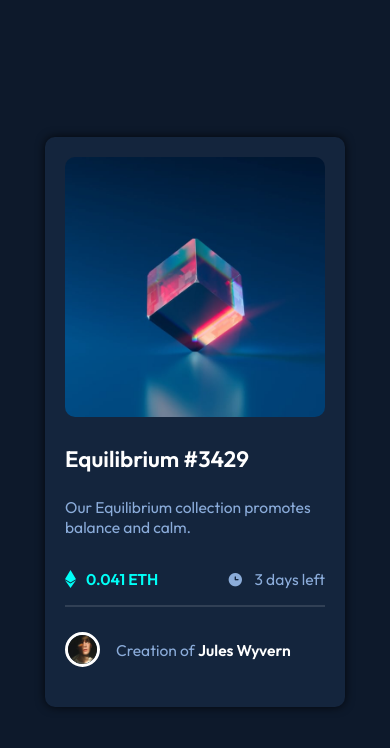
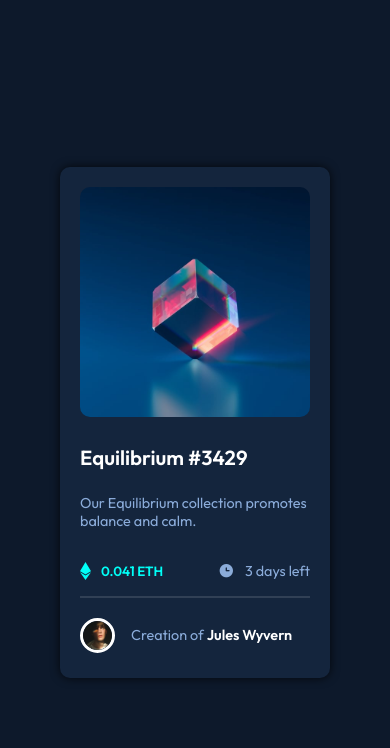
Before and after one commit to rebeccaaaaaaaaaaa/frontendmentor-nftcard, a React (Create React App) app: page / in a window 390 px wide. Shown: the top 748 px of the page. Built offline with nearby package versions, Linux system fonts and the light colour scheme.

Commit message:
aplicando responsividade

```diff
--- a/src/App.js
+++ b/src/App.js
@@ -30,6 +30,12 @@ export const Card = styled.div`
   padding: 20px;
   max-width: 300px;
   min-width: 300px;
+
+  @media (max-width: 600px) {
+    max-width: 270px;
+    min-width: 250px;
+
+  }
 `
 
 export const TitleLinkArea = styled.div`
@@ -43,6 +49,11 @@ export const TitleLink = styled.a`
   transition: all 0.5s;
   text-decoration: none;
   font-weight: bold;
+
+  @media (max-width: 600px) {
+    font-size: 20.4px;
+
+  }
 
   &:hover {
     color: hsl(178, 100%, 50%);
@@ -89,6 +100,10 @@ export const Image = styled.img`
 export const Description = styled.p`
     color: hsl(215,51%,70%);
     font-size: 15.6px;
+
+    @media (max-width: 600px) {
+      font-size: 14.4px;
+    }
 `
 
 export const ContentCard = styled.div`
@@ -108,6 +123,11 @@ export const InformationCard = styled.div`
     display: flex;
     align-items: center;
 
+
+    @media (max-width: 600px) {
+      font-size: 13.4px;
+    }
+
     img{
       margin-right: 10px;
     }
@@ -117,6 +137,11 @@ export const InformationCard = styled.div`
       color: hsl(215,51%,70%);
       font-size: 15.6px;
       font-weight: normal;
+
+
+    @media (max-width: 600px) {
+      font-size: 14.4px;
+    }
     }
 
 
@@ -132,6 +157,10 @@ export const Creator = styled.div`
   align-items: center;
   padding: 25px 0 20px;
 
+  @media (max-width: 600px) {
+    padding: 20px 0 5px;
+  }
+
   img{
     width: 35px;
     border-radius: 50%;
@@ -143,6 +172,11 @@ export const Creator = styled.div`
     color:  hsl(215,51%,70%);
     font-size: 15.6px;
     margin-left: 1rem;
+
+
+    @media (max-width: 600px) {
+      font-size: 14.4px;
+    }
 
     a{
       font-weight: bold;
```
